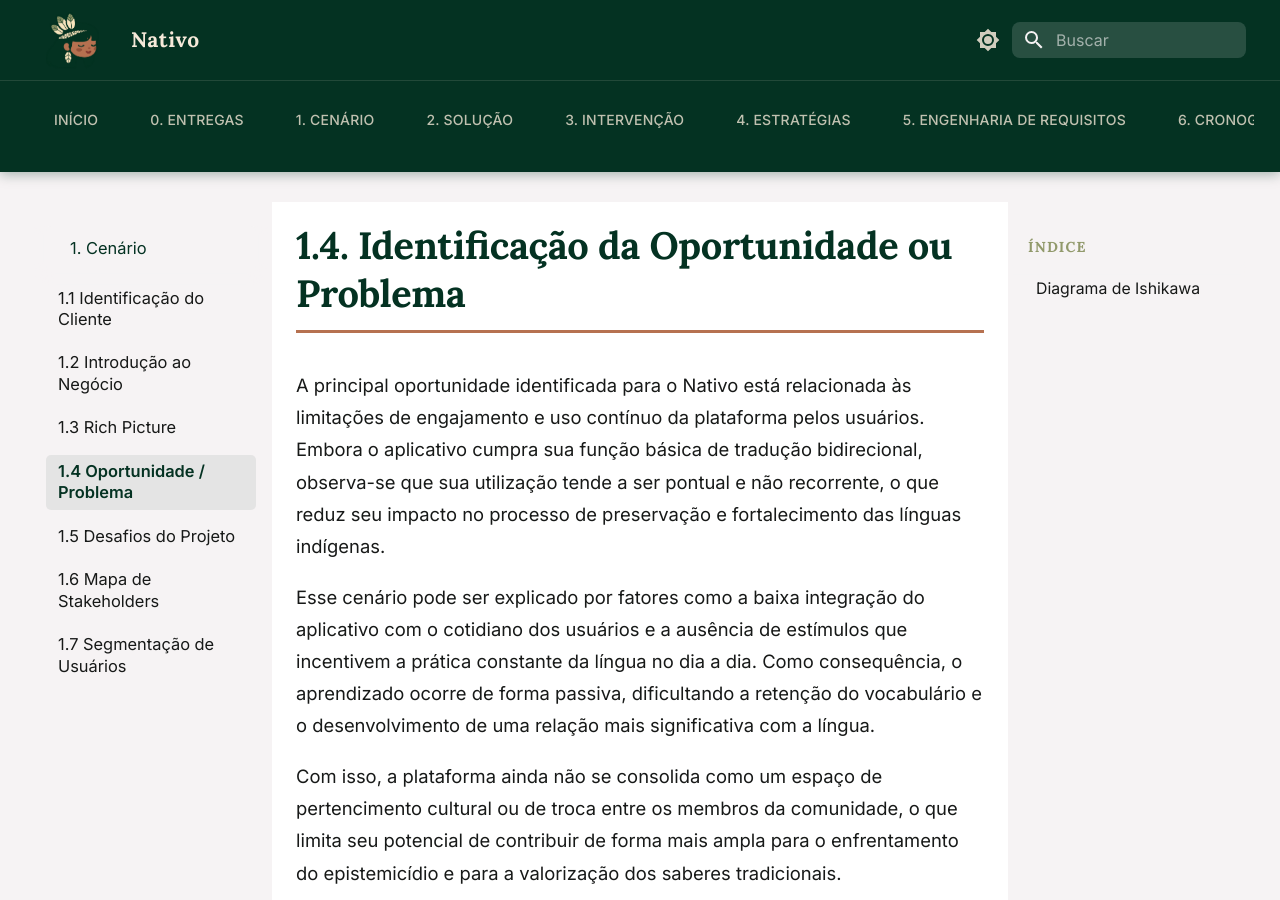
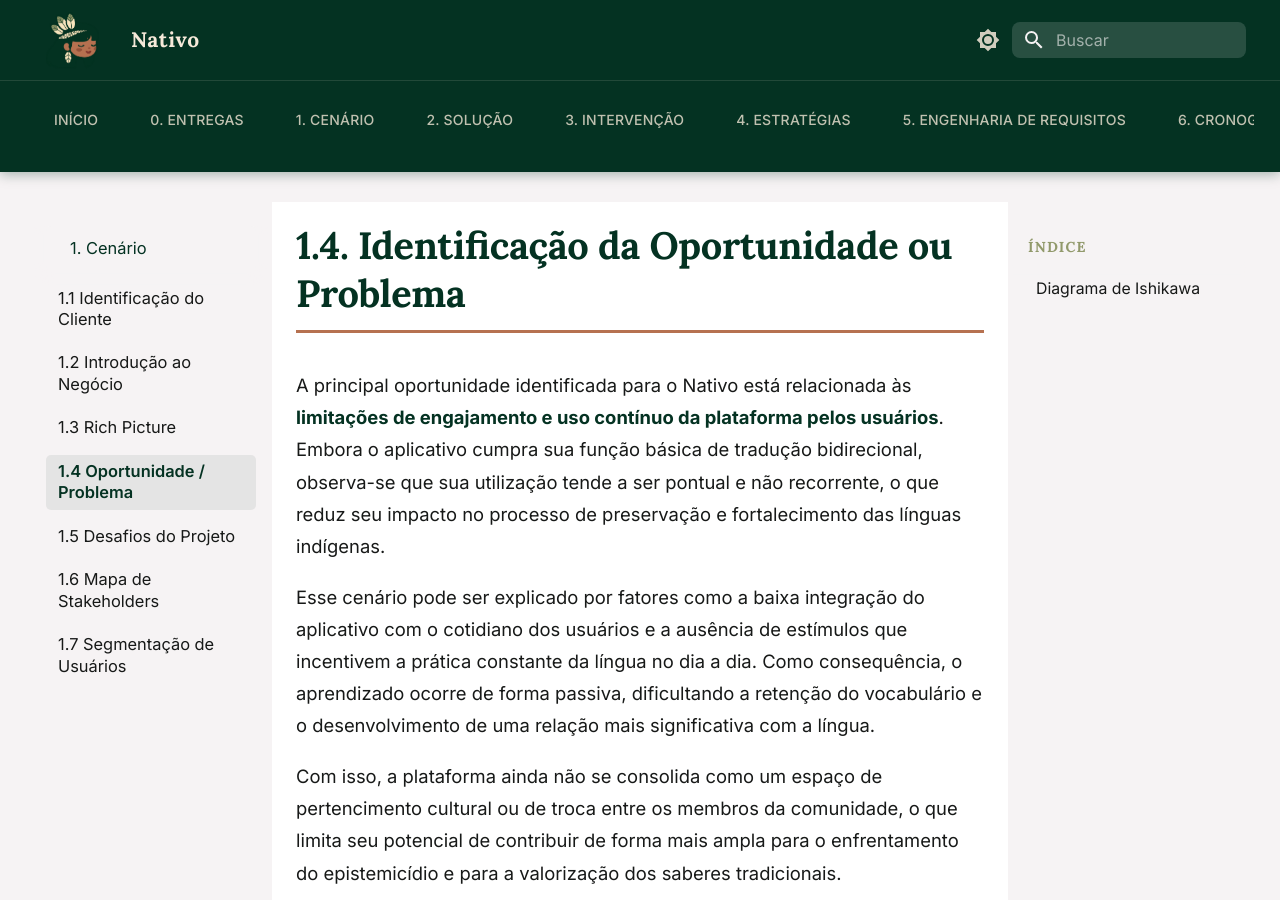
Before and after one commit to mdsreq-fga-unb/REQ-2026.1-T02-Nativo, an MkDocs documentation site: the page built from docs/01-cenario/oportunidade.md, in a window 1280 px wide and 900 px high. Built offline with MkDocs 1.6.1 and Material for MkDocs 9.7.7, drawn with Linux system fonts in a browser that asks for light colours.

```diff
--- a/docs/01-cenario/oportunidade.md
+++ b/docs/01-cenario/oportunidade.md
@@ -1,6 +1,6 @@
 # **1.4. Identificação da Oportunidade ou Problema**
 
-A principal oportunidade identificada para o Nativo está relacionada às limitações de engajamento e uso contínuo da plataforma pelos usuários. Embora o aplicativo cumpra sua função básica de tradução bidirecional, observa-se que sua utilização tende a ser pontual e não recorrente, o que reduz seu impacto no processo de preservação e fortalecimento das línguas indígenas.
+A principal oportunidade identificada para o Nativo está relacionada às **limitações de engajamento e uso contínuo da plataforma pelos usuários**. Embora o aplicativo cumpra sua função básica de tradução bidirecional, observa-se que sua utilização tende a ser pontual e não recorrente, o que reduz seu impacto no processo de preservação e fortalecimento das línguas indígenas.
 
 Esse cenário pode ser explicado por fatores como a baixa integração do aplicativo com o cotidiano dos usuários e a ausência de estímulos que incentivem a prática constante da língua no dia a dia. Como consequência, o aprendizado ocorre de forma passiva, dificultando a retenção do vocabulário e o desenvolvimento de uma relação mais significativa com a língua.
 
```
